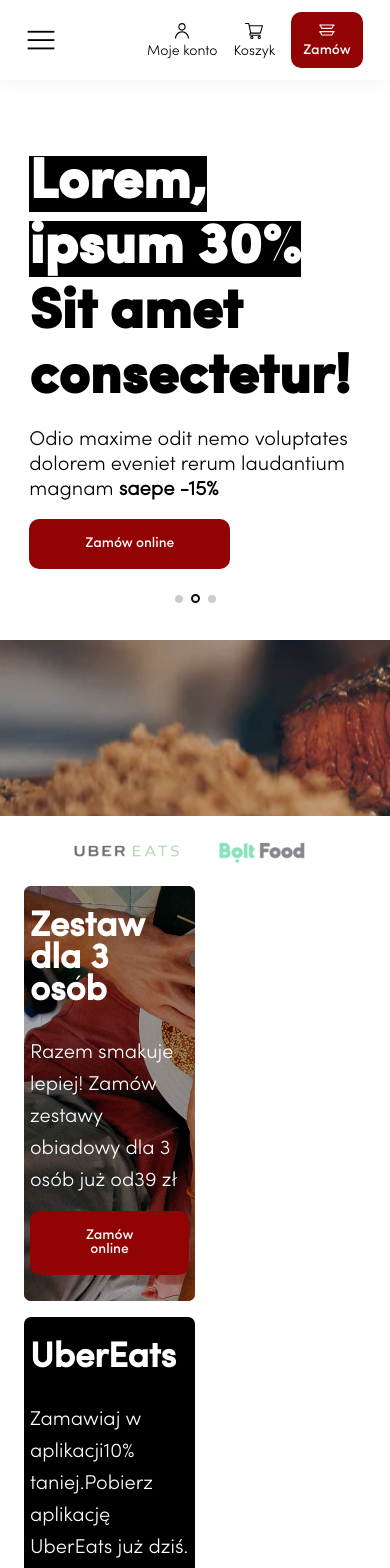
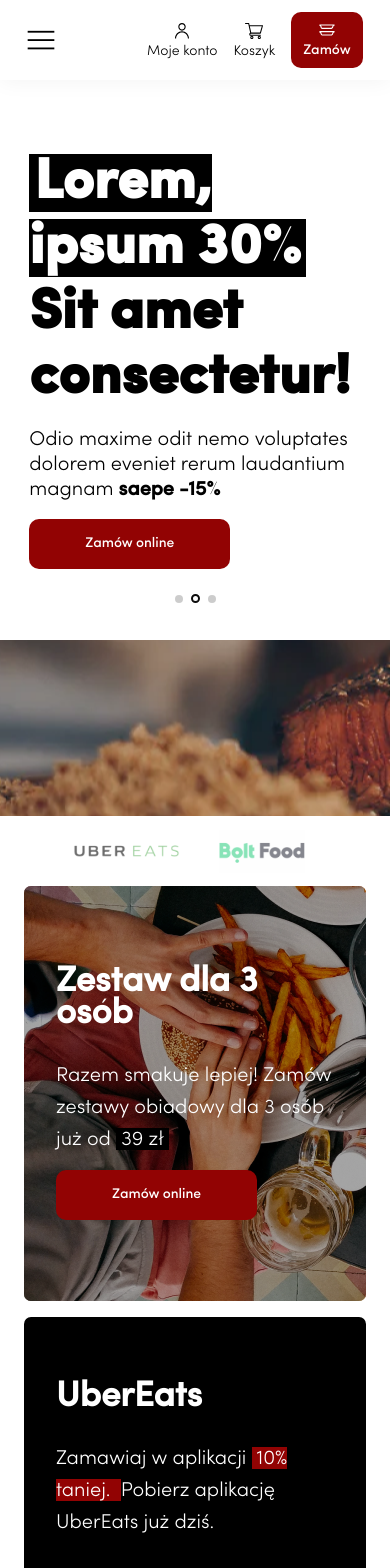
Before and after one commit to fbrv01/steak-house, a React (Create React App) app: page / in a window 390 px wide. Shown: the top 1568 px of the page. Built offline with nearby package versions, Linux system fonts and the light colour scheme.

Commit message:
order responsivness fixed, fixed font boldness and highlighting

```diff
--- a/src/App.css
+++ b/src/App.css
@@ -107,7 +107,7 @@
 
 .--bold {
     font-weight: 600;
-    font-family: var(--fw-main);
+    font-family: var(--fw-semiBold);
 }
 
 /* -------------- END GLOBAL -------------- */
--- a/src/components/nav/Navbar.jsx
+++ b/src/components/nav/Navbar.jsx
@@ -22,7 +22,7 @@
             <img src={logo} alt="logo" />
           </div>
           <ul className="nav-left__list">
-            {burgerMenuItems.map(item => (
+            {burgerMenuItems.map((item) => (
               <li>
                 <a href="#">{item}</a>
               </li>
--- a/src/components/order/order.scss
+++ b/src/components/order/order.scss
@@ -52,7 +52,7 @@
 
 .card__body {
     position: relative;
-    width: 300px;
+    width: 20rem;
 }
 
 .card__icon {
@@ -74,9 +74,23 @@
 
 }
 
+.highlight-red {
+    background: var(--color-danger);
+    padding: 2px 5px 0;
+}
+
+.highlight-black{
+    background: var(--color-black);
+    padding: 2px 5px 0;
+}
+
 @media screen and (max-width: 1100px) {
     .order-body__container {
         flex-wrap: wrap;
+    }
+
+    .card {
+        width: 100%;
     }
 }
 
--- a/src/utils/orderData.js
+++ b/src/utils/orderData.js
@@ -7,8 +7,8 @@
     id: 1,
     title: 'Zestaw dla 3 osób',
     description: <p>
-      Razem smakuje lepiej! Zamów zestawy obiadowy dla  3 osób już od
-      <span className="--black-highlight">39 zł</span>
+      Razem smakuje lepiej! Zamów zestawy obiadowy dla  3 osób już od&nbsp;
+      <span className="highlight-black">39 zł</span>
                  </p>,
     className: '--card-offer',
   },
@@ -17,8 +17,8 @@
     id: 2,
     title: 'UberEats ',
     description: <p>
-      Zamawiaj w aplikacji
-      <span className="--black-highlight">10% taniej.</span>
+      Zamawiaj w aplikacji&nbsp;
+      <span className="highlight-red">10% taniej.&nbsp;</span>
       Pobierz aplikację UberEats już dziś.
       {' '}
                  </p>,
```
Also changed, not shown: src/components/slider/Slide.jsx (added, +17 -0 lines), src/utils/slide.js (added, +18 -0 lines), .eslintrc.js.
